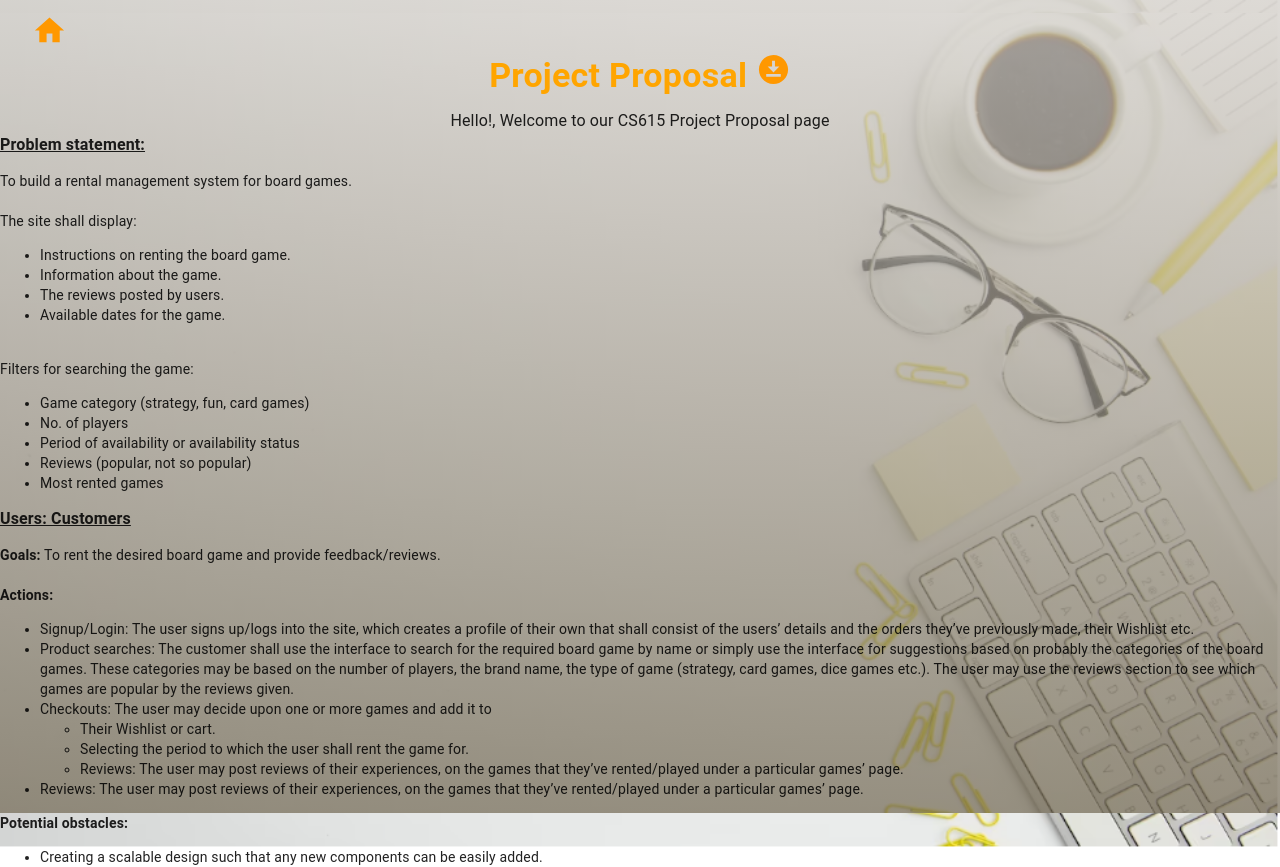
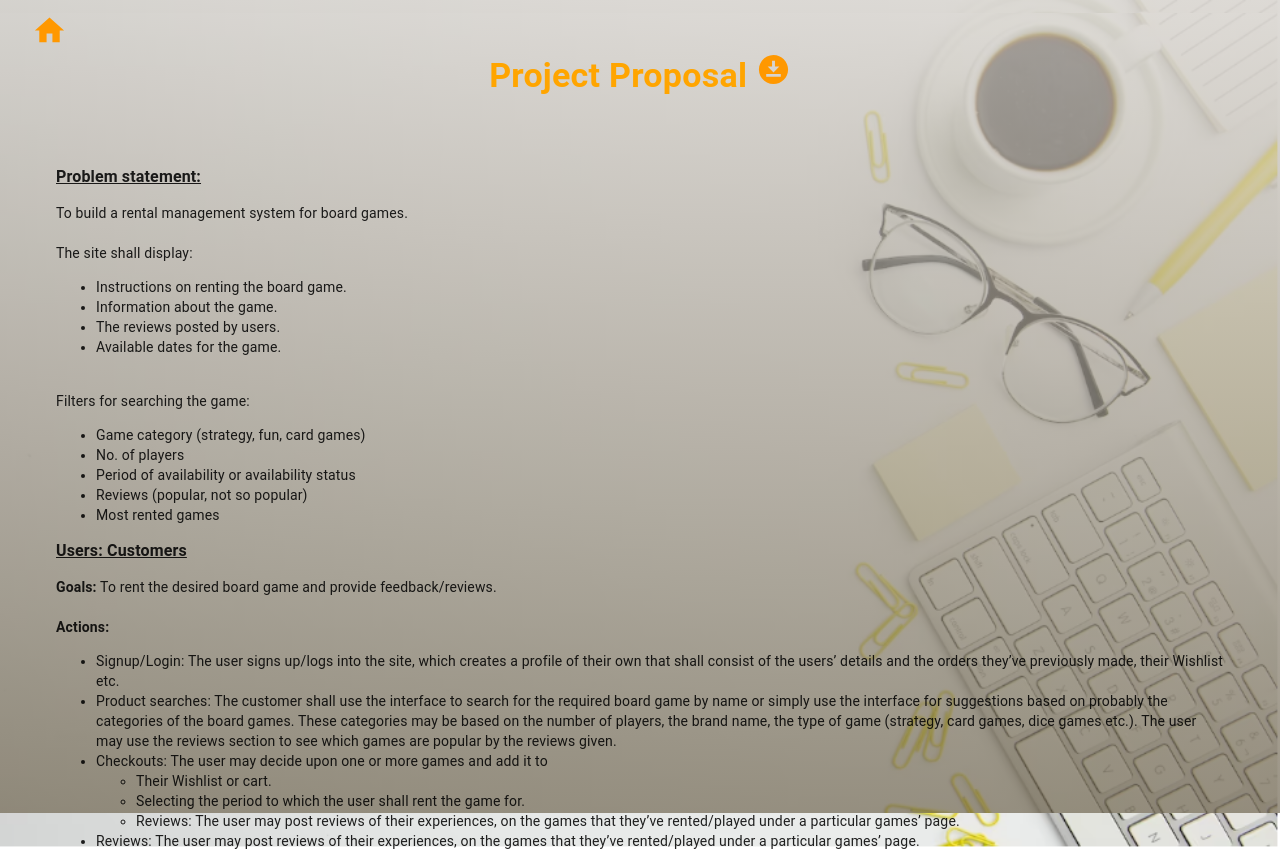
Before and after one commit to Lahasyakr/projectgroup8-cs615, a React (Create React App) app in the folder project-group8/: page /#/project_proposal in a window 1280 px wide. Shown: the top 867 px of the page. Built offline with nearby package versions, Linux system fonts and the light colour scheme; the HTML template or start-up script is replaced by a standard one.

Commit message:
Edited Proposal page

```diff
--- a/project-group8/src/Components/ProjectProposal.jsx
+++ b/project-group8/src/Components/ProjectProposal.jsx
@@ -9,8 +9,7 @@ function ProjectProposal() {
 
 
     return (
-
-        <Grid>
+        <>
             <Grid
                 container
                 direction="column"
@@ -23,11 +22,10 @@ function ProjectProposal() {
                         <DownloadForOfflineIcon sx={{ color: orange[500] }} fontSize='large'/>
                     </a>
                 </Typography>
+
             </Grid>
 
-            <Grid>
-            {/* <Typography variant="body1" color="textSecondary">Hello!,  Welcome to our CS615 Project page</Typography> */}
-            <Typography variant="body1" color="textPrimary" align="center">Hello!,  Welcome to our CS615 Project Proposal page</Typography>
+            <Grid p={7}>
             <Typography variant="body1" color="textPrimary" align="left"><u><b>Problem statement:</b></u> </Typography>
             <Typography variant='body2' color="textPrimary" align="left">
                 <p>
@@ -84,9 +82,8 @@ function ProjectProposal() {
             </p>
             </Typography>
 
-        </Grid>
-
-    </Grid>
+            </Grid>
+        </>
     )
 }
 
```
